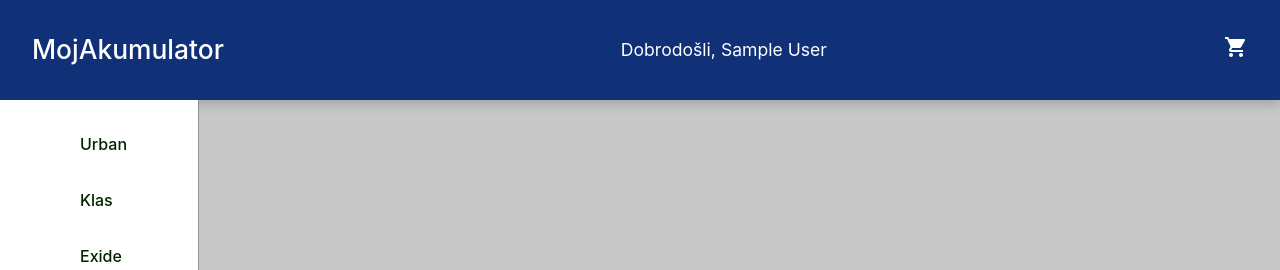
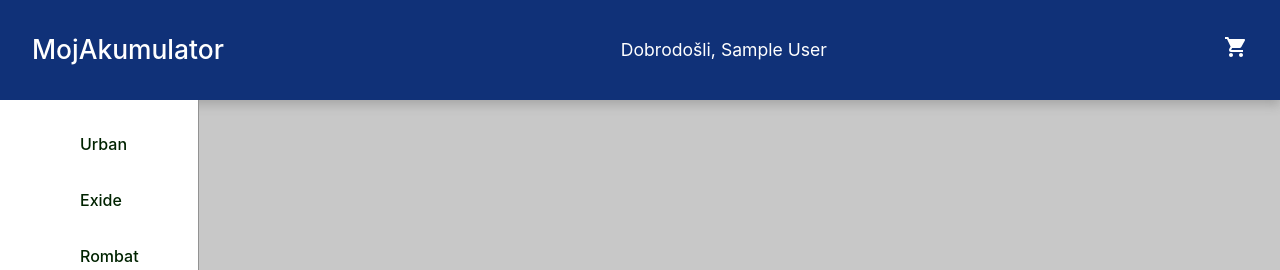
Before and after one commit to euromotorio/mojakumulator, a React (Vite) app in the folder frontend/: page / in a window 1280 px wide. Shown: the top 270 px of the page. Built offline with nearby package versions, Linux system fonts and the light colour scheme; no server answers; sample sign-in values are in the browser's storage.

Commit message:
feature(frontend): remove klas from the website

```diff
--- a/frontend/src/App.tsx
+++ b/frontend/src/App.tsx
@@ -28,7 +28,7 @@
 import { singleAkuLoader } from "./util/loaders/singleAkuLoader";
 import Varta from "./pages/Varta/Varta";
 import Rombat from "./pages/Rombat/Rombat";
-import Klas from "./pages/Klas/Klas";
+// import Klas from "./pages/Klas/Klas";
 
 const Layout: FC = () => {
 	const { user, login } = useContext<UserContextType>(UserContext);
@@ -76,7 +76,7 @@
 				<Route path="exide" element={<Exide />} loader={akuLoader} />
 				<Route path="varta" element={<Varta />} loader={akuLoader} />
 				<Route path="rombat" element={<Rombat />} loader={akuLoader} />
-				<Route path="klas" element={<Klas />} loader={akuLoader} />
+				{/* <Route path="klas" element={<Klas />} loader={akuLoader} /> */}
 				<Route path="proizvodi">
 					<Route path=":productId" element={<Aku />} loader={singleAkuLoader} />
 				</Route>
--- a/frontend/src/components/shared/SideBar/SideBar.tsx
+++ b/frontend/src/components/shared/SideBar/SideBar.tsx
@@ -23,7 +23,7 @@
 		<div className={`sidebar ${opened && "opened-sidebar"}`}>
 			<div className="sidebar-header">
 				<CustomLink location="/urban" text="Urban" />
-				<CustomLink location="/klas" text="Klas" />
+				{/* <CustomLink location="/klas" text="Klas" /> */}
 				<CustomLink location="/exide" text="Exide" />
 				<CustomLink location="/rombat" text="Rombat" />
 				<CustomLink location="/varta" text="Varta" />
```
